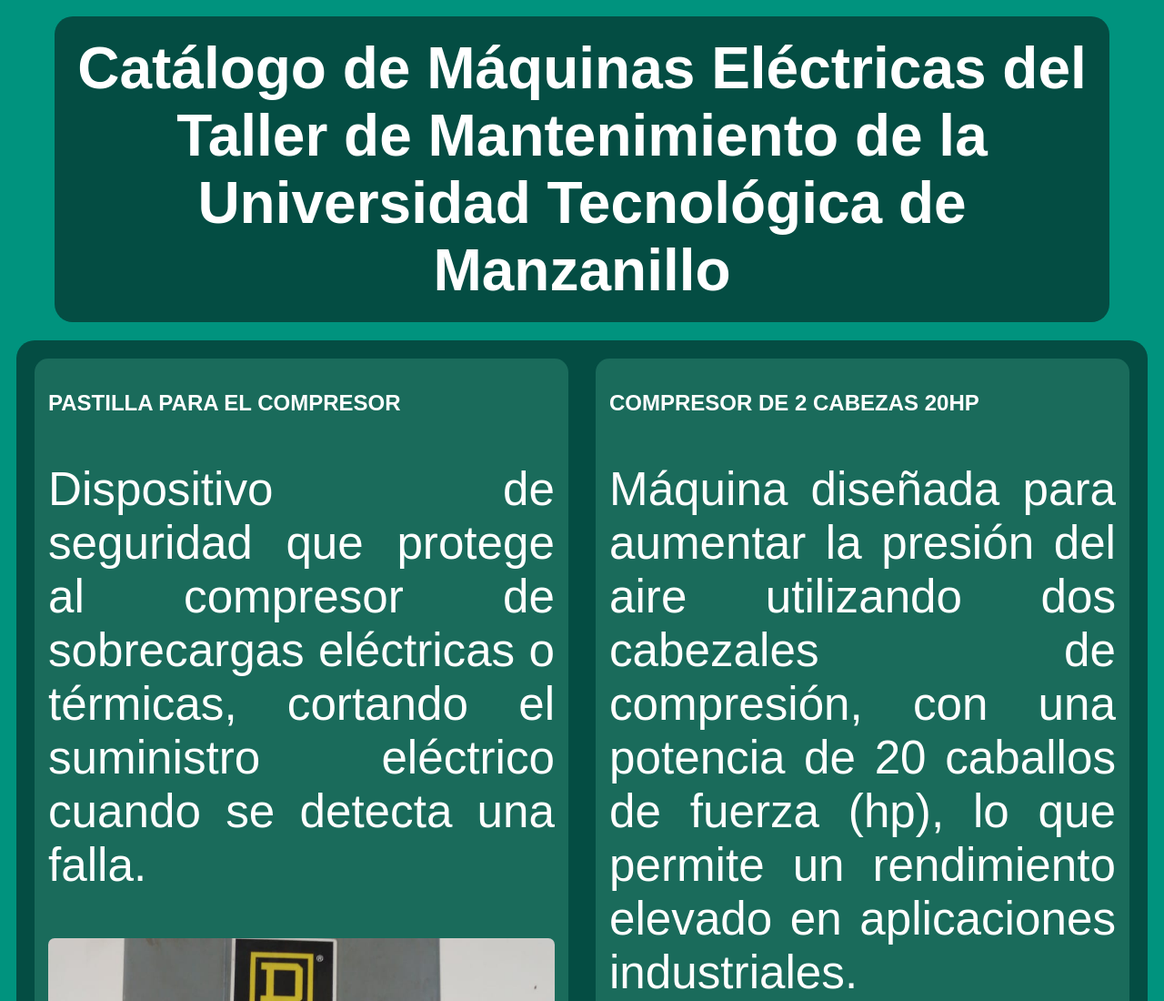
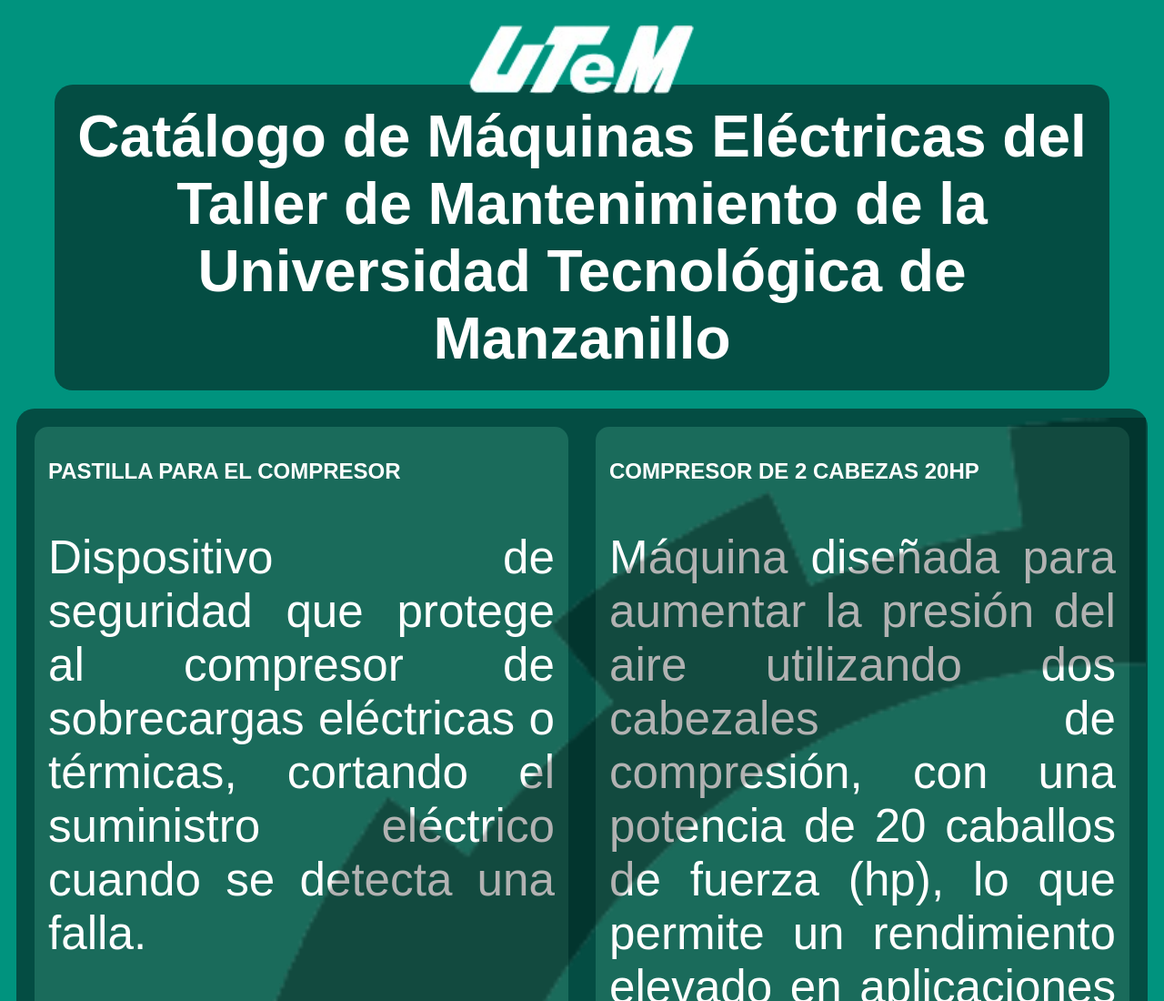
Before and after one commit to JosuenahumNEO/UTEM, a plain HTML site: page index.html in a window 1280 px wide. Shown: the top 1100 px of the page at 91% size. Drawn offline with Linux system fonts and the light colour scheme; the site is published under a folder, as on GitHub Pages, so addresses that start at the root find nothing.

Commit message:
Update index.html

```diff
--- a/index.html
+++ b/index.html
@@ -114,13 +114,13 @@
 <body>
 
     <div class="cabecera">
-        <img id="imgutem" src="/img/utemwhite.png" alt="">
+        <img id="imgutem" src="img/utemwhite.png" alt="">
         <h1 id="principal" class="row">Catálogo de Máquinas Eléctricas del Taller de Mantenimiento de la Universidad
             Tecnológica de Manzanillo</h1>
     </div>
 
     <section class="row">
-        <img src="/img/mitad.png" alt="" class="midengranaje" style="position:absolute; opacity:30%; width:80%; right:20px;">
+        <img src="img/mitad.png" alt="" class="midengranaje" style="position:absolute; opacity:30%; width:80%; right:20px;">
         <img src="img/ing.png" alt="" class="midengranaje" style="position:absolute; opacity:30%; width:80%; left:20px; top:2500px;">
 
         <div class="tarjeta">
```
